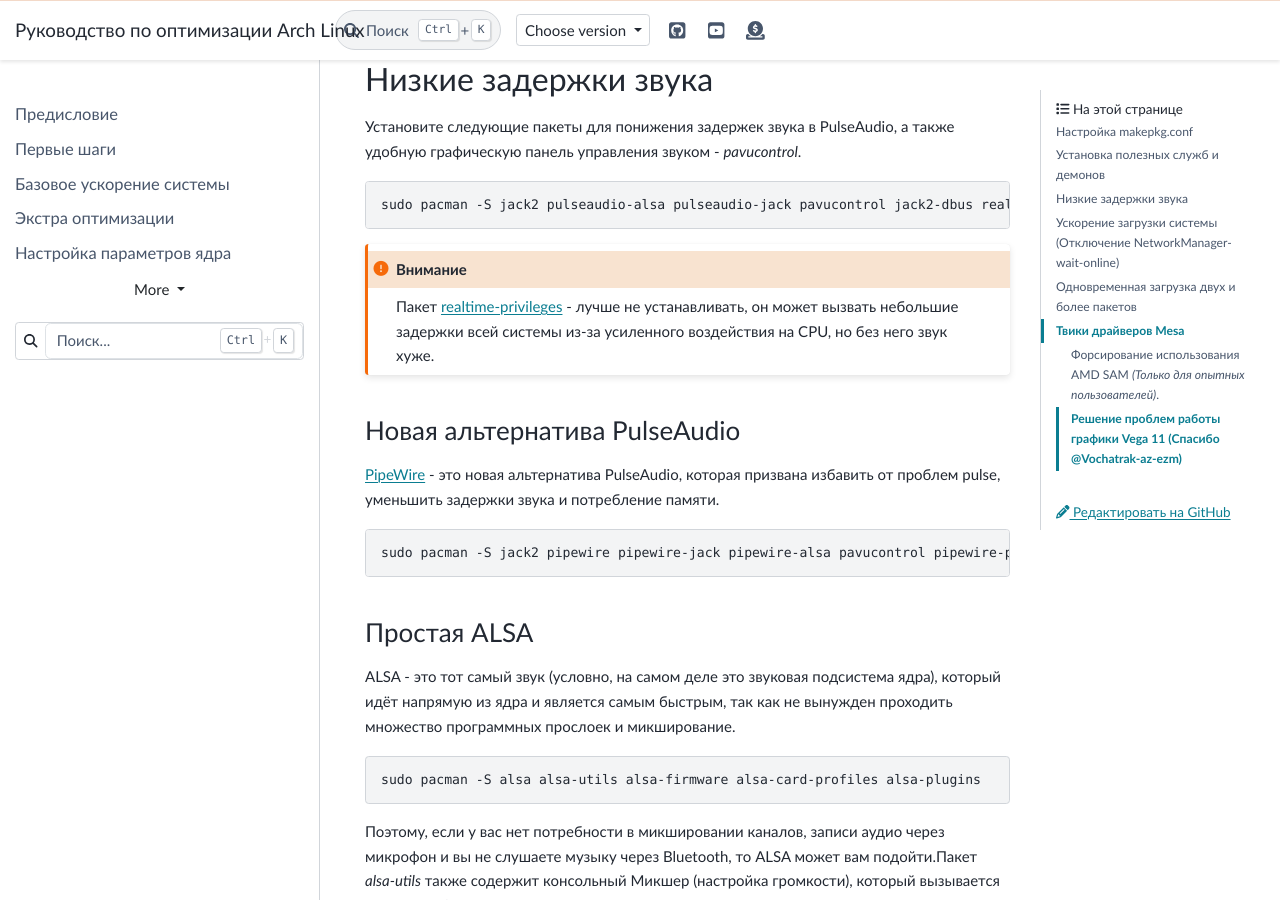
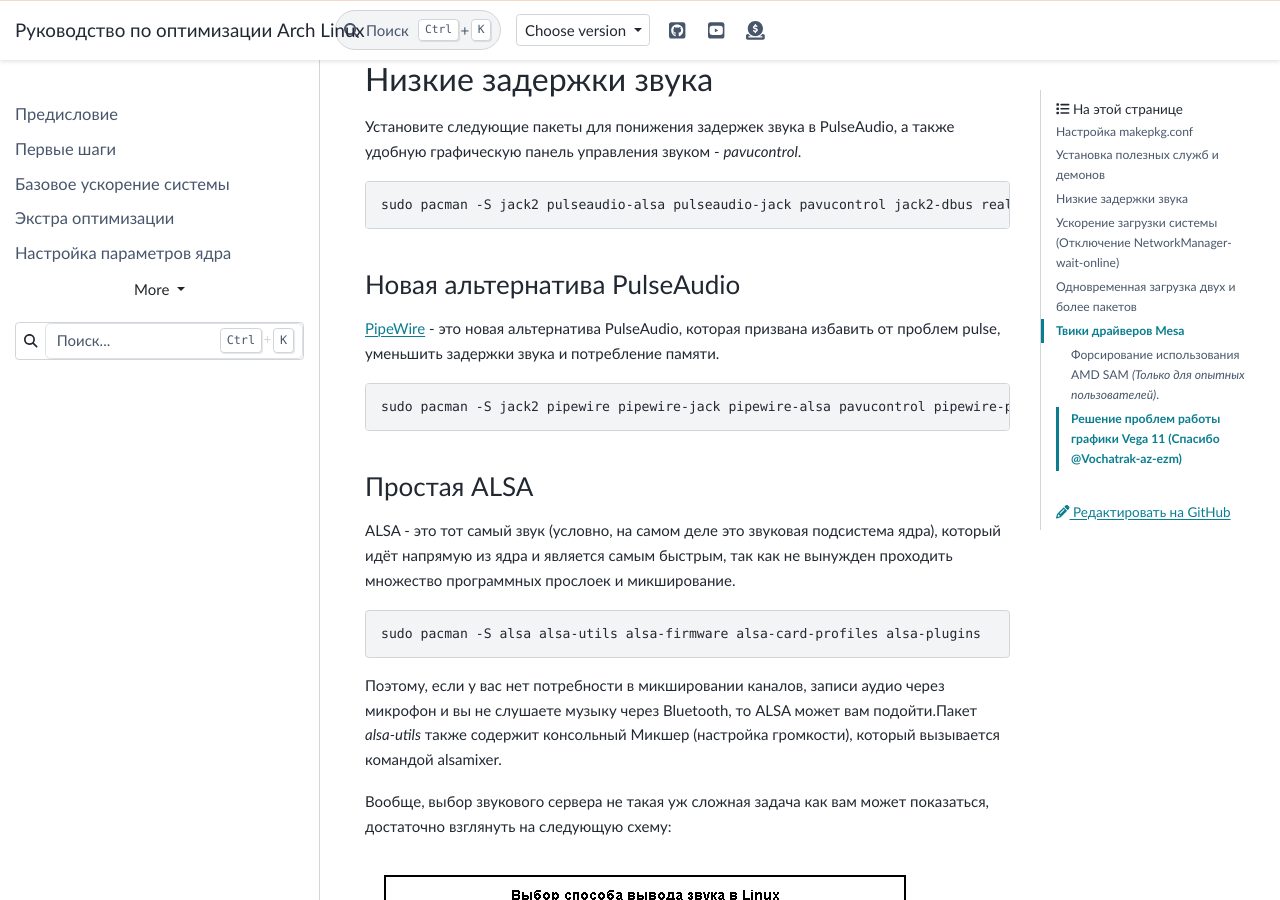
Before and after one commit to ventureoo/ARU, a Sphinx documentation site: the page built from docs/source/generic-system-acceleration.rst, in a window 1280 px wide and 900 px high, scrolled down 5857 px. Built offline with Sphinx 7.4.7 and the PyData theme 0.15.4, drawn with Linux system fonts in a browser that asks for light colours.

Commit message:
generic-system-acceleration: Remove the warning about realtime-privileges
No longer relevant

```diff
--- a/docs/source/generic-system-acceleration.rst
+++ b/docs/source/generic-system-acceleration.rst
@@ -255,9 +255,6 @@
 
   sudo pacman -S jack2 pulseaudio-alsa pulseaudio-jack pavucontrol jack2-dbus realtime-privileges
 
-.. attention:: Пакет `realtime-privileges <https://archlinux.org/packages/community/any/realtime-privileges/>`_ - лучше не устанавливать,
-   он может вызвать небольшие задержки всей системы из-за усиленного воздействия на CPU, но без него звук хуже.
-
 .. index:: installation, lowlatency, audio, pipewire
 .. _pipewire-installation:
 
```
